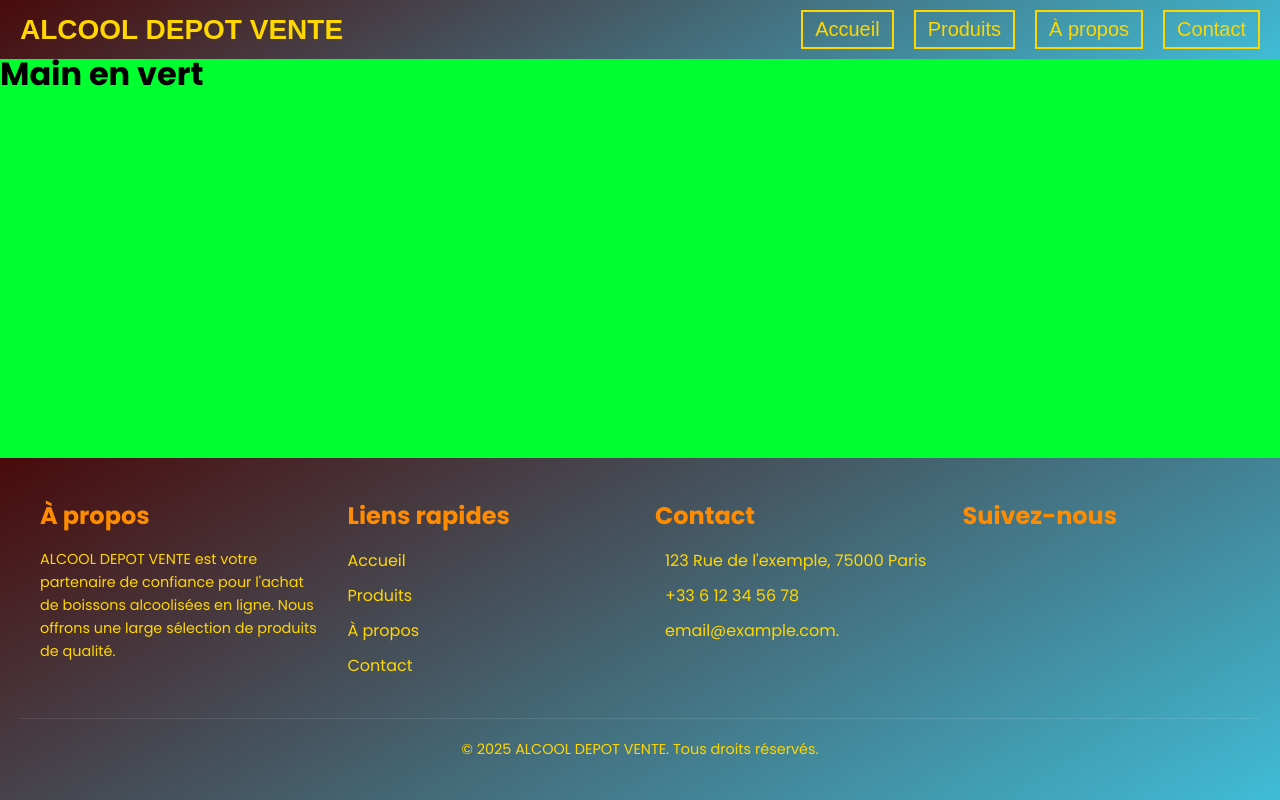
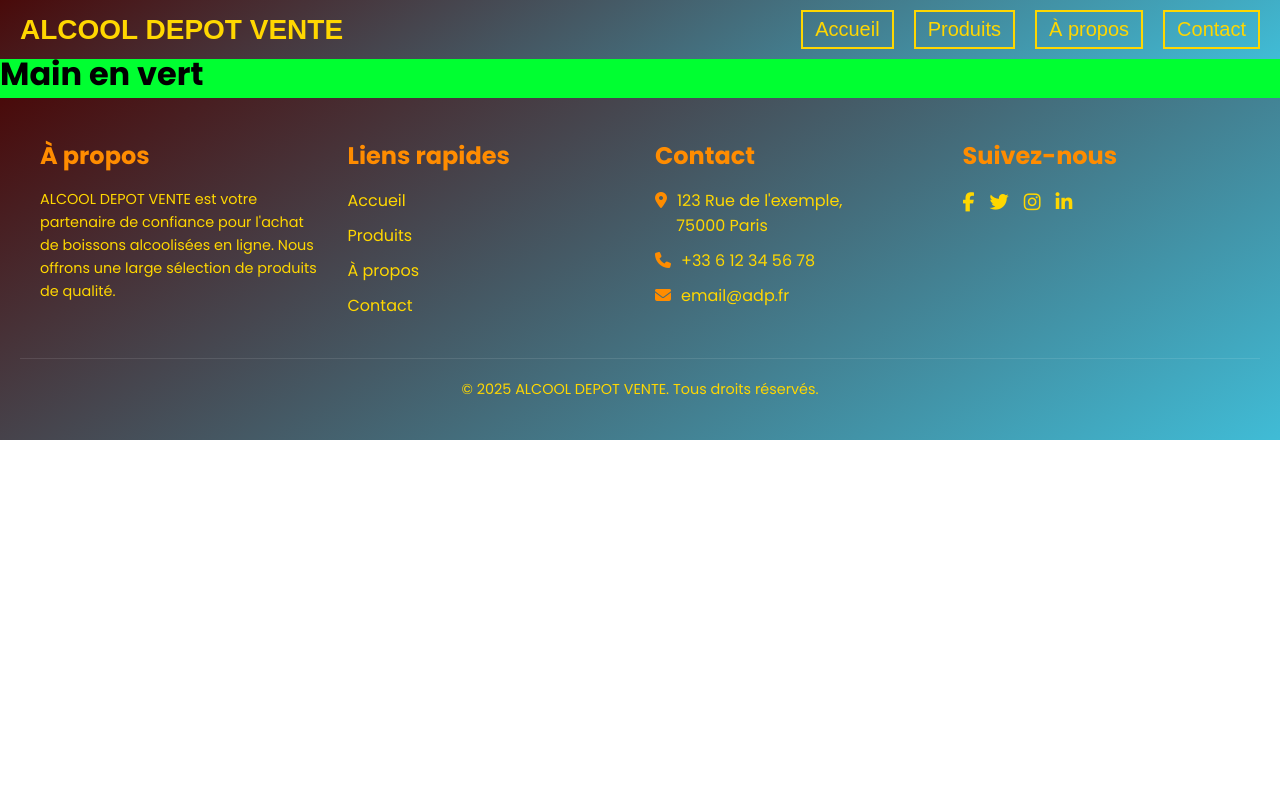
Before and after one commit to objectifMH/adp, an Angular app in the folder ADP/: page / in a window 1280 px wide. Built offline with nearby package versions, Linux system fonts and the light colour scheme.

Commit message:
feat: installation font awesome pour les icones et footer

```diff
--- a/ADP/angular.json
+++ b/ADP/angular.json
@@ -32,6 +32,7 @@
               }
             ],
             "styles": [
+              "node_modules/@fortawesome/fontawesome-free/css/all.min.css",
               "src/styles.scss"
             ],
             "scripts": []
--- a/ADP/package.json
+++ b/ADP/package.json
@@ -18,6 +18,7 @@
     "@angular/platform-browser": "^19.1.0",
     "@angular/platform-browser-dynamic": "^19.1.0",
     "@angular/router": "^19.1.0",
+    "@fortawesome/fontawesome-free": "^6.7.2",
     "rxjs": "~7.8.0",
     "tslib": "^2.3.0",
     "zone.js": "~0.15.0"
--- a/ADP/src/app/app.component.html
+++ b/ADP/src/app/app.component.html
@@ -2,6 +2,10 @@
   <app-header></app-header>
   <main class="main-content">
     <h1>Main en vert</h1>
+
+
+
+
   </main>
   <app-footer />
 </div>
--- a/ADP/src/app/app.component.ts
+++ b/ADP/src/app/app.component.ts
@@ -5,7 +5,7 @@ import { FooterComponent } from './shared/components/footer/footer.component';
 
 @Component({
   selector: 'app-root',
-  imports: [RouterOutlet, HeaderComponent, FooterComponent],
+  imports: [HeaderComponent, FooterComponent],
   templateUrl: './app.component.html',
   styleUrl: './app.component.scss',
 })
--- a/ADP/src/app/shared/components/footer/footer.component.html
+++ b/ADP/src/app/shared/components/footer/footer.component.html
@@ -22,9 +22,10 @@
         <div class="footer-section">
             <h3>Contact</h3>
             <ul>
-                <li><i class="fas fa-map-marker-alt"></i> 123 Rue de l'exemple, 75000 Paris</li>
-                <li><i class="fas fa-phone"></i> +33 6 12 34 56 78</li>
-                <li><i class="fas fa-envelope"></i> email&#64;example.com.
+                <li><i class="fas fa-map-marker-alt"></i>123 Rue de l'exemple,<br>
+                    &nbsp;&nbsp;&nbsp;&nbsp;&nbsp;75000 Paris</li>
+                <li><i class="fas fa-phone"></i>+33 6 12 34 56 78</li>
+                <li><i class="fas fa-envelope"></i>email&#64;adp.fr
                 </li>
             </ul>
         </div>
--- a/ADP/src/app/shared/components/footer/footer.component.scss
+++ b/ADP/src/app/shared/components/footer/footer.component.scss
@@ -89,6 +89,7 @@
 
     .social-icons {
       @include flex-center(row);
+      justify-content: start;
       gap: 15px;
 
       a {
--- a/ADP/src/styles.scss
+++ b/ADP/src/styles.scss
@@ -1,4 +1,6 @@
 /* You can add global styles to this file, and also import other style files */
+//@import "~@fortawesome/fontawesome-free/css/all.min.css";
+
 *,
 body {
   font-family: "Be Vietnam Pro", sans-serif;
@@ -18,7 +20,7 @@ body {
 .site-container {
   display: flex;
   flex-direction: column;
-  min-height: 100vh;
+  min-height: 0vh;
 }
 
 .main-content {
```
Also changed, not shown: 1 other file (tests, documents, lock files or other folders).
